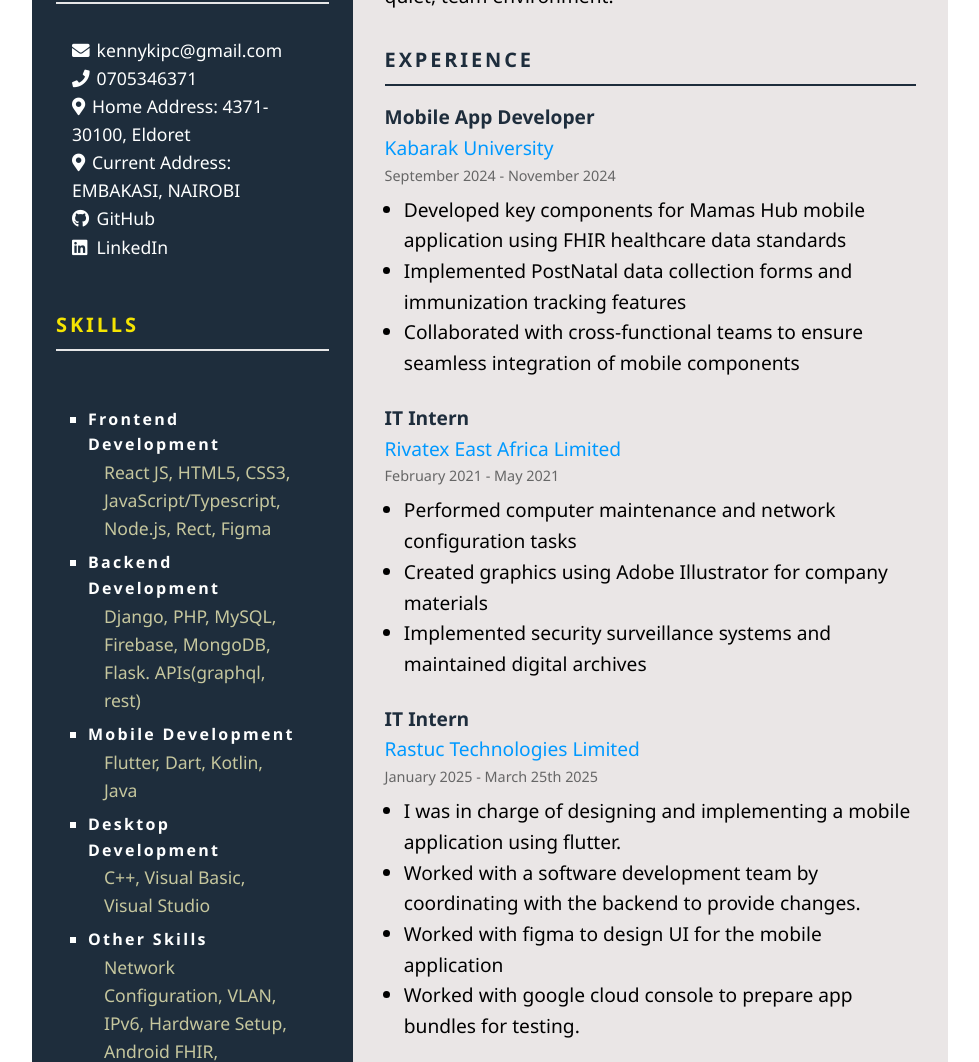
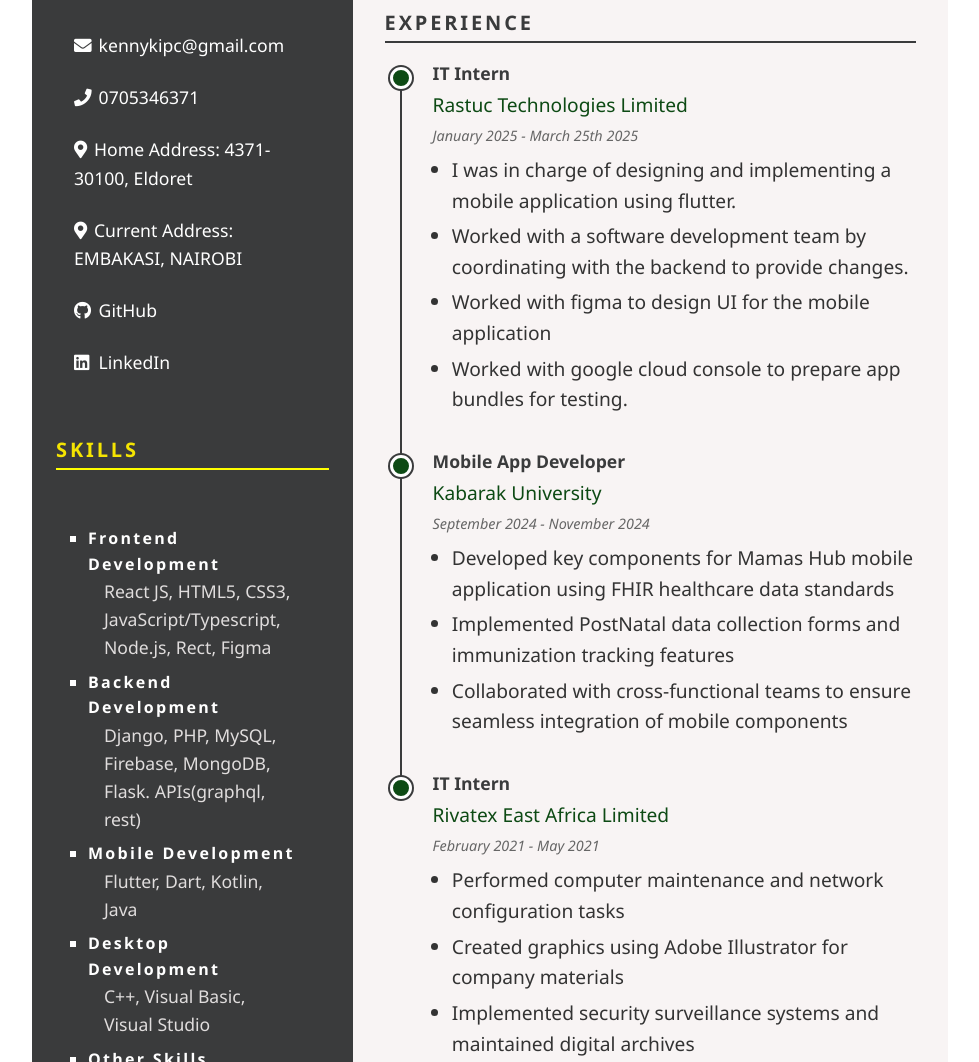
Before and after one commit to KenChiri/cv, a plain HTML site: page index.html in a window 1280 px wide. Shown: the part 572-1634 px from the top of the page, without its empty margins (150-1129 px from the left). Drawn offline with Linux system fonts and the light colour scheme.

Commit message:
refined skills

```diff
--- a/cvstyles.css
+++ b/cvstyles.css
@@ -1,10 +1,9 @@
-
 :root {
-    --primary-color: #1e2d3c;
-    --secondary-color: #0099ff;
-    --text-color: #feffff;
+  --primary-color: #3a3b3c;
+  --secondary-color: #0d4a14;
+  --text-color: #ffffff;
   --secondary-text-color: rgb(19, 17, 17);
-    --light-gray: #e6e6e7;
+  --light-gray: #f8f4f4;
 }
 
 * {
@@ -14,7 +13,7 @@
 }
 
 body {
-    font-family: 'Segoe UI', system-ui, -apple-system, sans-serif;
+  font-family: "Segoe UI", system-ui, -apple-system, sans-serif;
   line-height: 1.6;
   color: var(--text-color);
   max-width: 980px;
@@ -27,22 +26,21 @@ body {
   text-align: left;
   padding: 2rem 0rem;
   width: 100%;
-
 }
 
 .header h1 {
   font-size: 2.5rem;
-    font-family: 'JetBrains Mono', monospace;
+  font-family: "JetBrains Mono", monospace;
   color: rgb(244, 228, 2);
   margin-bottom: 0.5rem;
 }
 
 .header .title {
-    font-size: 1.0rem;
+  font-size: 1rem;
   color: var(--text-color);
   margin-bottom: 1rem;
   letter-spacing: 0.2cap;
-    font-family: 'JetBrains Mono', monospace;
+  font-family: "JetBrains Mono", monospace;
 }
 
 .main-content {
@@ -80,42 +78,49 @@ body {
   font-size: 1.25rem;
   list-style-type: disc;
   margin-bottom: 1rem;
-    padding-bottom: 0.5rem;
-    border-bottom: 2px solid var(--light-gray);
+  padding-bottom: 0.1rem;
+  border-bottom: 2px solid yellow;
   background: none;
   font-weight: 700;
   letter-spacing: 0.2cap;
-    font-family: 'Segoe UI', system-ui, -apple-system, sans-serif;
+  font-family: "Segoe UI", system-ui, -apple-system, sans-serif;
 }
 .main .section-title {
   color: var(--primary-color);
   font-size: 1.25rem;
   list-style-type: disc;
   margin-bottom: 1rem;
-    padding-bottom: 0.5rem;
+  padding-bottom: 0.1rem;
   border-bottom: 2px solid var(--primary-color);
   background: none;
   font-weight: 700;
   letter-spacing: 0.2cap;
-    font-family: 'Segoe UI', system-ui, -apple-system, sans-serif;
+  font-family: "Segoe UI", system-ui, -apple-system, sans-serif;
 }
 
 .contact-info {
   margin-bottom: 0.5rem;
   font-size: 1.1rem;
-    padding: 1.0rem;
+  padding: 1rem;
+  list-style-type: none;
+  padding: 10px;
+}
+
+.contact-info li {
+  margin-bottom: 0.5rem;
+  padding: 0.5rem;
+  font-family: "Segoe UI", system-ui, -apple-system, sans-serif;
 }
 
 .contact-info i {
   width: 20px;
   color: var(--text-color);
 }
-.contact-info a{
+.contact-info a {
   color: var(--text-color);
 }
 .contact-info a:hover {
-    background-color: yellow;
-    font-family: 'JetBrains Mono', monospace;;
+  color: yellow;
 }
 .skills {
   list-style-type: square;
@@ -133,32 +138,78 @@ body {
   list-style-type: georgian;
   margin-top: 0.5rem;
   letter-spacing: 0.2cap;
-
 }
 
 .skill-items {
-    color: rgb(198, 199, 158);
+  color: rgb(224, 221, 221);
   margin-left: 1rem;
-    font-family: 'Segoe UI', system-ui, -apple-system, sans-serif;
+  font-family: "Segoe UI", system-ui, -apple-system, sans-serif;
   font-size: 1.1rem;
 }
 
+/* Timeline Styles */
+.timeline {
+  position: relative;
+  padding-left: 28px;
+}
+
+.timeline::before {
+  content: "";
+  position: absolute;
+  left: 15px;
+  top: 8px;
+  bottom: 280px;
+  width: 2px;
+  background: var(--primary-color);
+}
+
 .experience-item {
-    margin-bottom: 1.5rem;
+  position: relative;
+  margin-bottom: 2rem;
+  padding-left: 20px;
+}
+
+.experience-item::before {
+  content: "";
+  position: absolute;
+  left: -23px;
+  top: 8px;
+  width: 16px;
+  height: 16px;
+  border-radius: 50%;
+  background: var(--secondary-color);
+  border: 3px solid white;
+  box-shadow: 0 0 0 2px var(--primary-color);
+}
+
+.experience-item:last-child::after {
+  content: "";
+  position: absolute;
+  left: -31px;
+  bottom: -30px;
+  width: 2px;
+  height: 30px;
+  background: transparent;
 }
 
 .experience-title {
   font-weight: 600;
   color: var(--primary-color);
+  font-size: 1.1rem;
+  margin-bottom: 0.2rem;
 }
 
 .experience-company {
   color: var(--secondary-color);
+  font-weight: 500;
+  margin-bottom: 0.2rem;
 }
 
 .experience-period {
   font-size: 0.9rem;
   color: #666;
+  margin-bottom: 0.5rem;
+  font-style: italic;
 }
 
 .experience-duties {
@@ -166,20 +217,24 @@ body {
   padding-left: 1.2rem;
 }
 
+.experience-duties li {
+  margin-bottom: 0.3rem;
+  color: #333;
+}
+
 .education-item {
   margin-bottom: 1rem;
 }
 
 .main {
-    font-family: 'Segoe UI', system-ui, -apple-system, sans-serif;
-    background-color: rgb(234, 230, 230);
+  font-family: "Segoe UI", system-ui, -apple-system, sans-serif;
+  background-color: var(--light-gray);
   border-radius: 0px 10px 10px 0px;
   padding: 2rem;
   color: black;
   font-size: 1.2rem;
   font-weight: 450;
 }
-
 
 a {
   color: var(--secondary-color);
@@ -196,7 +251,34 @@ a:hover {
     grid-template-columns: 1fr;
   }
 
+  .sidebar {
+    border-radius: 10px 10px 0px 0px;
+  }
+
+  .main {
+    border-radius: 0px 0px 10px 10px;
+  }
+
   body {
     padding: 1rem;
   }
+
+  .timeline {
+    padding-left: 25px;
   }
+
+  .experience-item {
+    padding-left: 15px;
+  }
+}
+
+.prof-skills {
+  list-style-type: none;
+  display: grid;
+  padding: 2rem;
+}
+.p-skills {
+  gap: 0.5rem;
+  padding: 0;
+  margin: 0;
+}
--- a/index.html
+++ b/index.html
@@ -21,14 +21,14 @@
 
             <section class="section">
                 <h2 class="section-title">CONTACT</h2>
-                <div class="contact-info">
-                    <p><i class="fas fa-envelope"></i> <a href="mailto:kennykipc@gmail.com">kennykipc@gmail.com</a></p>
-                    <p><i class="fas fa-phone"></i> 0705346371</p>
-                    <p><i class="fas fa-map-marker-alt"></i>Home Address: 4371-30100, Eldoret </p>
-                    <p><i class="fas fa-map-marker-alt"></i>Current Address:  EMBAKASI, NAIROBI</p>
-                    <p><i class="fab fa-github"></i> <a href="https://github.com/KenChiri">GitHub</a></p>
-                    <p><i class="fab fa-linkedin"></i> <a href="https://www.linkedin.com/in/kenny-kipc-67953427b">LinkedIn</a></p>
-                </div>
+                <ul class="contact-info">
+                    <li><i class="fas fa-envelope"></i> <a href="mailto:kennykipc@gmail.com">kennykipc@gmail.com</a></li>
+                    <li><i class="fas fa-phone"></i> 0705346371</li>
+                    <li><i class="fas fa-map-marker-alt"></i>Home Address: 4371-30100, Eldoret </li>
+                    <li><i class="fas fa-map-marker-alt"></i>Current Address:  EMBAKASI, NAIROBI</li>
+                    <li><i class="fab fa-github"></i> <a href="https://github.com/KenChiri">GitHub</a></li>
+                    <li><i class="fab fa-linkedin"></i> <a href="https://www.linkedin.com/in/kenny-kipc-67953427b">LinkedIn</a></li>
+                </ul>
             </section>
 
             <section class="section">
@@ -61,11 +61,14 @@
                             <div class="skill-items">Network Configuration, VLAN, IPv6, Hardware Setup, Android FHIR, Microsoft Packages, Version controle: Git, Github</div>
                         </div></li>
                     </ul>
-
-
-
-
-
+                </div>
+                <h2 class="section-title">Certifications/Licences</h2>
+                <div class="prof-skills">
+                    <ul class="p-skills">
+                        <li>ALX Professional foundations</li>
+                        <li>IBM Cybersecurity Fundamentals</li>
+                        <li>C/C++ Programming Hub</li>
+                    </ul>
                 </div>
             </section>
         </aside>
@@ -74,12 +77,25 @@
 
             <section class="section">
                 <h2 class="section-title">PERSONAL SUMMARY</h2>
-                <p>A towering, quietly driven Software Engineer with a passion for building robust full-stack web and mobile applications. My academic foundation in Software Engineering, coupled with an urge for rapid learning, allows me to quickly absorb and implement new technologies. While I may be more comfortable diving into code than crowded places, I excel at transforming complex ideas into tangible solutions. Particularly fascinated by the intricacies of mobile development and the ever-evolving world of smartphone technology, I'm always eager to explore new possibilities. I bring a focused, humble approach to development, dedicated to delivering high-impact results and fostering a collaborative, if somewhat quiet, team environment.</p>
+                <p>I am Software Developer with over five years of hands-on experience in the tech industry. My background has shaped me with skills and understanding of the <b>software development lifecycle</b>, allowing me to transform a concept into deployed product using widely adopted programming languages and frameworks. My goal is to help <b>reengineer business processes</b> to create systems that solve complex problems, and automate redundant processes through thoughtful, scalable software solutions. I know that I am approachable, collaborative, and team-oriented. I grow in environments where I can take responsibilities, lead initiatives, contribute effectively, and build impactful systems alongside others.</p>
 
             </section>
 
             <section class="section">
                 <h2 class="section-title">EXPERIENCE</h2>
+
+                <div class="timeline">
+                    <div class="experience-item">
+                        <div class="experience-title">IT Intern</div>
+                        <div class="experience-company">Rastuc Technologies Limited</div>
+                        <div class="experience-period">January 2025 - March 25th 2025</div>
+                        <ul class="experience-duties">
+                            <li>I was in charge of designing and implementing a mobile application using flutter.</li>
+                            <li>Worked with a software development team by coordinating with the backend to provide changes.</li>
+                            <li>Worked with figma to design UI for the mobile application</li>
+                            <li>Worked with google cloud console to prepare app bundles for testing.</li>
+                        </ul>
+                    </div>
 
                     <div class="experience-item">
                         <div class="experience-title">Mobile App Developer</div>
@@ -102,16 +118,6 @@
                             <li>Implemented security surveillance systems and maintained digital archives</li>
                         </ul>
                     </div>
-                <div class="experience-item">
-                    <div class="experience-title">IT Intern</div>
-                    <div class="experience-company">Rastuc Technologies Limited</div>
-                    <div class="experience-period">January 2025 - March 25th 2025</div>
-                    <ul class="experience-duties">
-                        <li>I was in charge of designing and implementing a mobile application using flutter.</li>
-                        <li>Worked with a software development team by coordinating with the backend to provide changes.</li>
-                        <li>Worked with figma to design UI for the mobile application</li>
-                        <li>Worked with google cloud console to prepare app bundles for testing.</li>
-                    </ul>
                 </div>
             </section>
 
```
Lines whose indentation alone changed are shown as unchanged.
